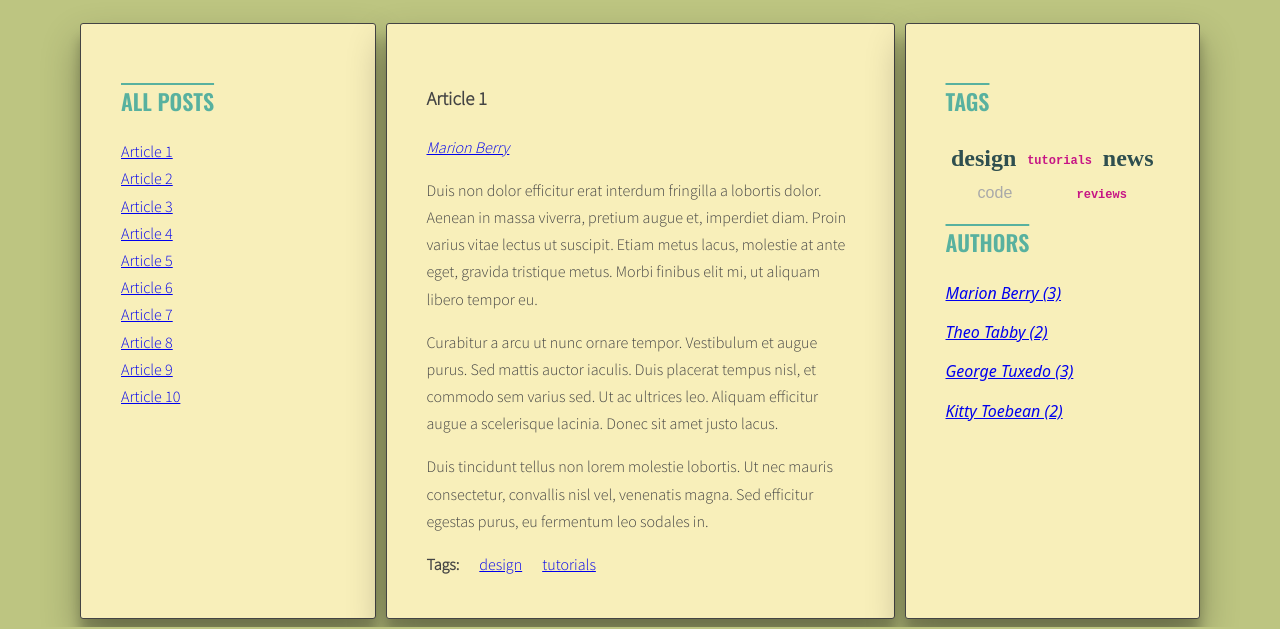
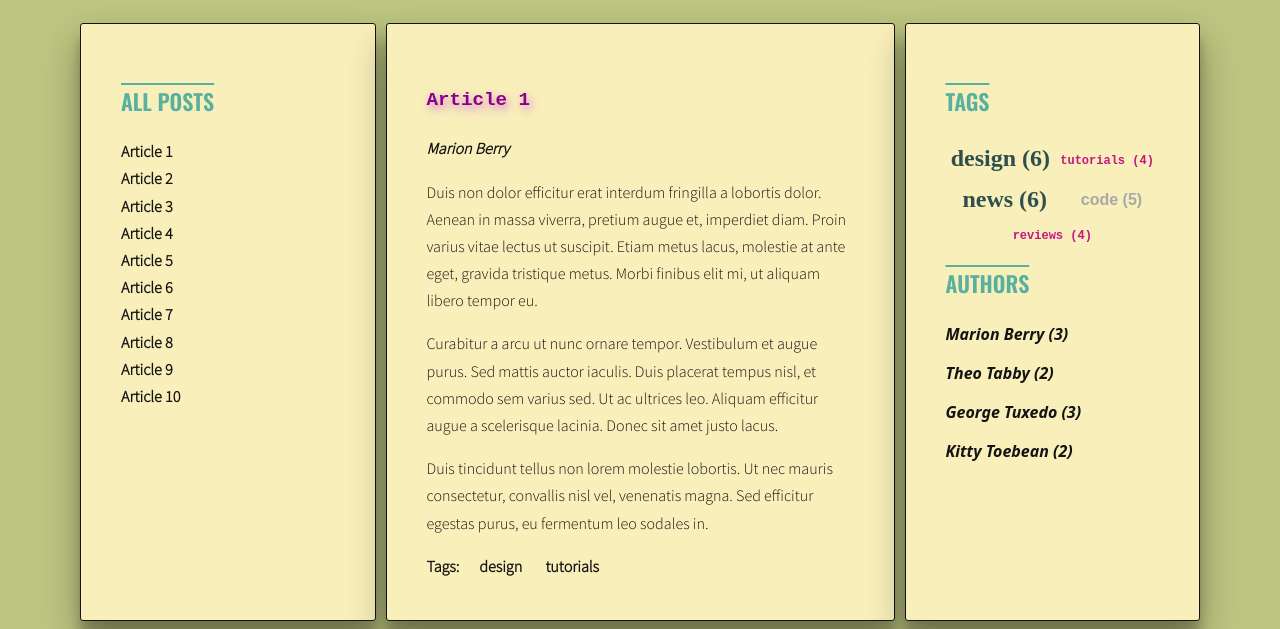
Before and after one commit to anntan2913/javascript-blog, a website: page index.html in a window 1280 px wide. Shown: the part 220-849 px from the top of the page. Drawn offline with nearby package versions, Linux system fonts and the light colour scheme.

Commit message:
add Handlebars, fix styles in scss

```diff
--- a/index.html
+++ b/index.html
@@ -298,6 +298,26 @@
             </main>
         </div>
     </div>
+    <script id="template-article-link" type="text/x-handlebars-template">
+      <li><a href="#{{ id }}"><span>{{ title }}</span></a></li>
+    </script>
+    <script id="template-tag-link" type="text/x-handlebars-template">
+      <li><a href="#{{ id }}"><span>{{ title }}</span></a></li>
+    </script>
+    <script id="template-author-link" type="text/x-handlebars-template">
+      <li><a href="#{{ id }}"><span>{{ title }}</span></a></li>
+    </script>
+    <script id="template-tag-cloud-link" type="text/x-handlebars-template">
+      {{#each tags}}
+      <li><a class="{{className}}" href="#tag-{{tag}}"><span>{{tag}} ({{count}})</span></a></li>
+      {{/each}}
+    </script>
+    <script id="template-author-cloud-link" type="text/x-handlebars-template">
+      {{#each authors}}
+      <li><a href="#author-{{author}}"><span>{{author}} ({{count}})</span></a></li>
+      {{/each}}
+    </script>
+    <script src="https://cdnjs.cloudflare.com/ajax/libs/handlebars.js/4.1.0/handlebars.min.js"></script>
     <script src="js/script.js"></script>
 </body>
 
--- a/js/script.js
+++ b/js/script.js
@@ -1,10 +1,17 @@
 {
   'use strict';
+
+  const templates = {
+    articleLink: Handlebars.compile(document.querySelector('#template-article-link').innerHTML),
+    tagLink: Handlebars.compile(document.querySelector('#template-tag-link').innerHTML),
+    authorLink: Handlebars.compile(document.querySelector('#template-author-link').innerHTML),
+    tagCloudLink: Handlebars.compile(document.querySelector('#template-tag-cloud-link').innerHTML),
+    authorCloudLink: Handlebars.compile(document.querySelector('#template-author-cloud-link').innerHTML),
+  }
 
   const titleClickHandler = function (event) {
     event.preventDefault();
     const clickedElement = this;
-    console.log('Link was clicked!');
 
     /* remove class 'active' from all article links  */
 
@@ -82,8 +89,13 @@
 
       /* create HTML of the link */
 
-      const linkHTML = '<li><a href="#' + articleId + '"><span>' + articleTitle + '</span></a></li>';
-      console.log('html', linkHTML);
+      /*const linkHTML = '<li><a href="#' + articleId + '"><span>' + articleTitle + '</span></a></li>';
+      console.log('html', linkHTML); */
+
+      const linkHTMLData = {id: articleId, title: articleTitle};
+      const linkHTML = templates.articleLink(linkHTMLData);
+      console.log(linkHTMLData);
+      console.log(linkHTML);
 
       /* insert link into titleList */
 
@@ -156,8 +168,13 @@
         console.log(tag);
 
         /* generate HTML of the link */
-        const linkHTML = '<li><a href="#tag-' + tag + '"><span>' + tag + '</span></a></li>';
-        console.log('generated', linkHTML);
+        /*const linkHTML = '<li><a href="#tag-' + tag + '"><span>' + tag + '</span></a></li>';
+        console.log(linkHTML); */
+
+        const linkHTMLData = {id: tag, title: tag};
+        const linkHTML = templates.tagLink(linkHTMLData);
+        console.log(linkHTMLData);
+        console.log(linkHTML);
 
         /* add generated code to html variable */
         html = html + linkHTML;
@@ -186,19 +203,31 @@
     console.log('tagsParams:', tagsParams);
 
     /* [NEW] create variable for all links HTML code */
-    let allTagsHTML = '';
+    /*let allTagsHTML = '';*/
+
+    const allTagsData = {tags: []};
 
     /* [NEW] START LOOP: for each tag in allTags: */
     for (let tag in allTags) {
 
       /* [NEW] generate code of a link and add it to allTagsHTML */
-      allTagsHTML += '<li><a class="' + optCloudClassPrefix + calculateTagClass(allTags[tag], tagsParams) + '" href="#tag-' + tag + '">' + tag + '</a></li>';
-      console.log(allTagsHTML);
+      /*allTagsHTML += '<li><a class="' + optCloudClassPrefix + calculateTagClass(allTags[tag], tagsParams) + '" href="#tag-' + tag + '">' + tag + '</a></li>';
+      console.log(allTagsHTML); */
 
+      allTagsData.tags.push({
+        tag: tag,
+        count: allTags[tag],
+        styleclass: optCloudClassPrefix,
+        className: calculateTagClass(allTags[tag], tagsParams)
+      });
+      console.log(allTagsData);
     } /* [NEW] END LOOP: for each tag in allTags: */
 
     /*[NEW] add HTML from allTagsHTML to tagList */
-    tagList.innerHTML = allTagsHTML;
+    /*tagList.innerHTML = allTagsHTML;*/
+
+    tagList.innerHTML = templates.tagCloudLink(allTagsData);
+    console.log(tagList);
   }
   generateTags();
 
@@ -289,10 +318,16 @@
       console.log('authorName',authorName);
 
       /* generate HTML of the link */
-      const authorLinkHTML = `<p class="post-author"><a href="#author-${authorName}"><span>${authorName}</span></a></p>`;
+      /* const linkHTML = `<p class="post-author"><a href="#author-${authorName}"><span>${authorName}</span></a></p>`; */
+
+      const linkHTMLData = {id: authorName, title: authorName};
+      const linkHTML = templates.authorLink(linkHTMLData);
+      console.log(linkHTMLData);
+      console.log(linkHTML);
+
 
       /* add generated code to html variable */
-      html = html + authorLinkHTML;
+      html = html + linkHTML;
       console.log('html', html);
 
       /* [NEW] check if this link is NOT already in allAuthors */
@@ -313,19 +348,27 @@
     console.log(authorsList);
 
     /* [NEW] create variable for all links HTML code */
-    let allAuthorsHTML = '';
+    /*let allAuthorsHTML = '';*/
+    const allAuthorsData = {authors: []};
 
     /* [NEW] START LOOP: for each authorName in allTags: */
     for (let authorName in allAuthors) {
 
       /* [NEW] generate code of a link and add it to allTagsHTML */
-      allAuthorsHTML += '<li><a href="#author-' + authorName + '"><span class="author-name">' + authorName +  ' ('+ allAuthors[authorName] + ')</span></a><li>';
-      console.log(allAuthorsHTML);
+      /*allAuthorsHTML += '<li><a href="#author-' + authorName + '"><span class="author-name">' + authorName +  ' ('+ allAuthors[authorName] + ')</span></a><li>';
+      console.log(allAuthorsHTML); */
+
+      allAuthorsData.authors.push({
+        author: authorName,
+        count: allAuthors[authorName],
+      });
 
     } /* [NEW] END LOOP: for each tag in allTags: */
 
     /*[NEW] add HTML from allTagsHTML to tagList */
-    authorsList.innerHTML = allAuthorsHTML;
+    /*authorsList.innerHTML = allAuthorsHTML;*/
+    authorsList.innerHTML = templates.authorCloudLink(allAuthorsData);
+    console.log(allAuthorsData);
 
   }
   generateAuthors();
@@ -337,7 +380,6 @@
 
     /* make new constant named "clickedElement" and give it the value of "this" */
     const clickedElement = this;
-    console.log('Link was clicked!');
 
     /* make a new constant "href" and read the attribute "href" of the clicked element */
     const href = clickedElement.getAttribute('href');
--- a/sass/style.scss
+++ b/sass/style.scss
@@ -3,7 +3,7 @@
 /* Variables */
 
 $color-light: #fff;
-$color-dark: #444;
+$color-dark: #141313;
 $color-medium: #BDC581;
 $color-element: #58B19F;
 
@@ -15,6 +15,12 @@ $font-text: 'Source Sans Pro', sans-serif;
 
 *, *::before, *::after {
   box-sizing: border-box;
+}
+
+a {
+  text-decoration: none;
+  color: $color-dark;
+  font-weight: 600;
 }
 
 body {
@@ -41,7 +47,7 @@ body {
 
   span {
     text-transform: none;
-    font-weight: 400;
+    font-weight: 600;
     color: lighten($color-dark, 20%);
   }
 }
@@ -110,7 +116,7 @@ ul.list.tags {
   align-content: center;
 }
 
-a.tag-size-5 {
+a.\35 {
   font-family: auto;
   font-weight: 900;
   font-size: x-large;
@@ -118,14 +124,14 @@ a.tag-size-5 {
   text-decoration: none;
 }
 
-a.tag-size-3 {
+a.\33 {
   font-size: medium;
   font-family: fantasy;
   text-decoration: none;
   color: darkgrey;
 }
 
-a.tag-size-1 {
+a.\31 {
   font-size: small;
   font-weight: bold;
   text-decoration: none;
@@ -157,10 +163,18 @@ ul.list.authors {
     display: block;
 
   }
+
+}
+h3.post-title {
+  font-size: larger;
+  font-family: monospace;
+  color: darkmagenta;
+  text-shadow: 2px 4px 10px rgb(207, 104, 216);
 }
 
 .post-author {
   font-style: italic;
+  list-style: none;
 }
 
 .post-tags {
```
Also changed, not shown: .eslintrc.json, css/style.css, 1 other file.
